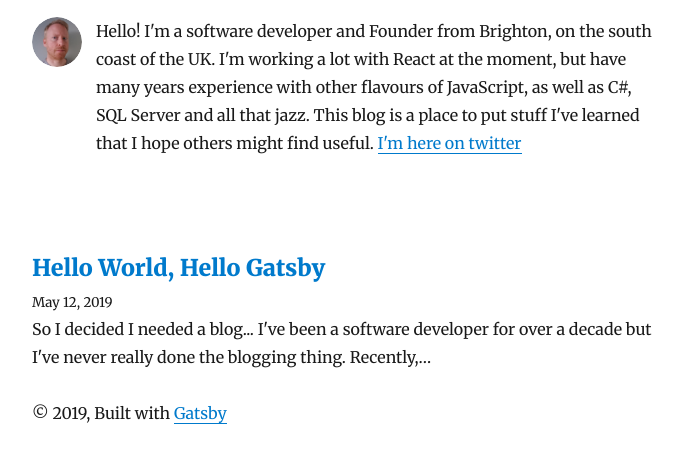
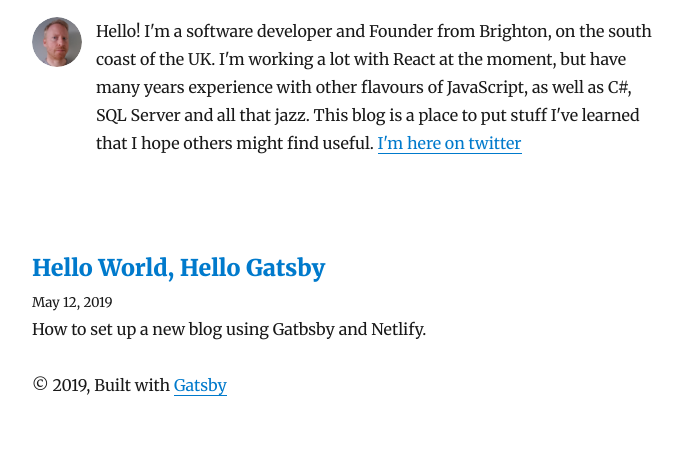
Before and after one commit to willjenks/blog, a Gatsby site: page / in a window 1280 px wide. Shown: the part 137-600 px from the top of the page, without its empty margins (293-976 px from the left). Built offline with nearby package versions, Linux system fonts and the light colour scheme; Gatsby itself is replaced by a stand-in of ours; some packages are replaced by stand-ins of ours.

Commit message:
WJ - Added description.

```diff
--- a/content/blog/set-up/index.md
+++ b/content/blog/set-up/index.md
@@ -1,6 +1,7 @@
 ---
 title: "Hello World, Hello Gatsby"
 date: "2019-05-12"
+description: "How to set up a new blog using Gatbsby and Netlify."
 ---
 
 # So I decided I needed a blog...
```
